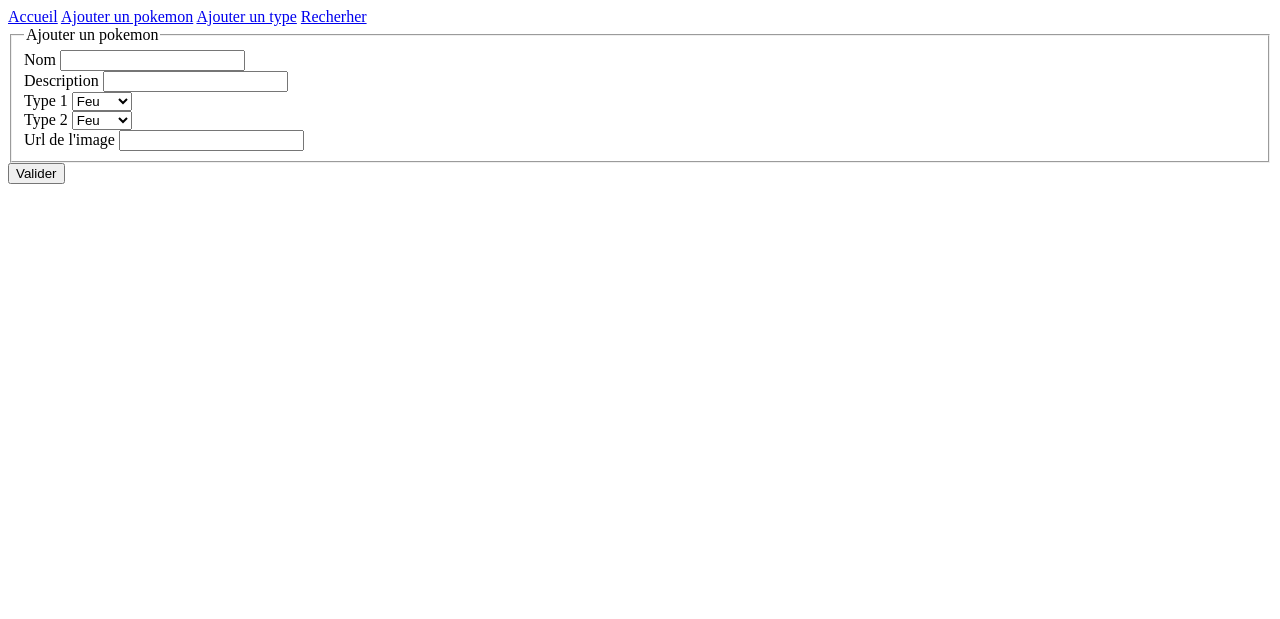
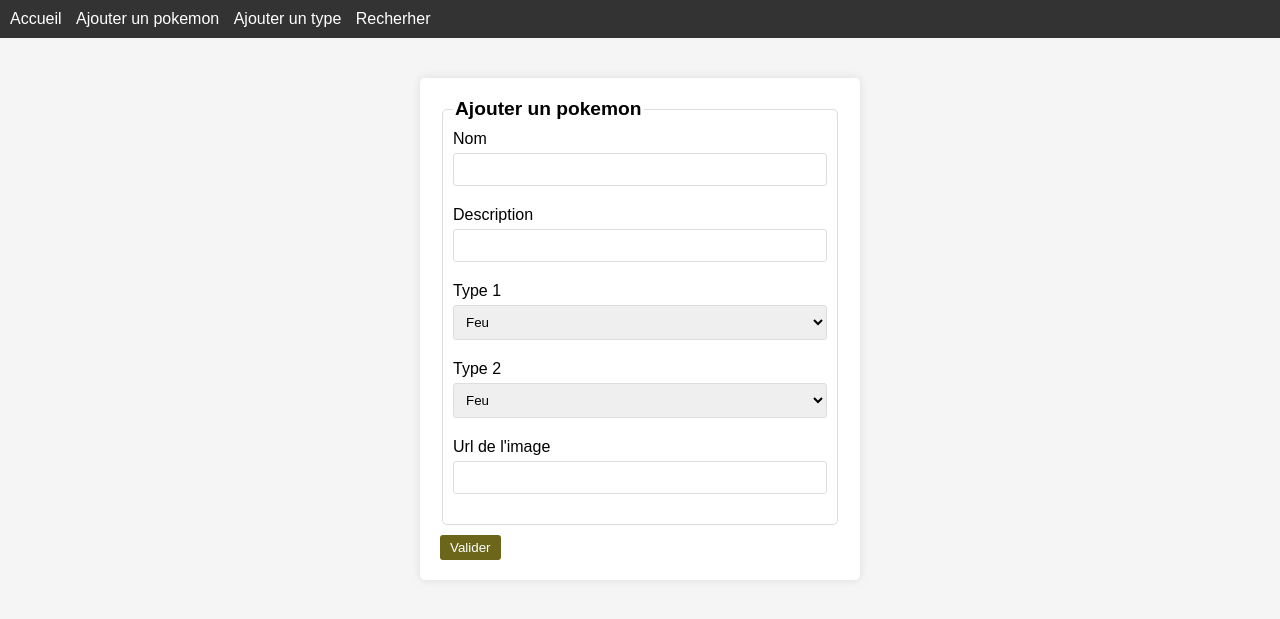
Before and after one commit to EnzoPigeron/2023-2024-R3-01-A1-PIGERON, a PHP site: page /index.php?action=add-pokemon in a window 1280 px wide. Shown: the top 619 px of the page. Run offline with PHP 8.4, Linux system fonts and the light colour scheme.

Commit message:
TP08 | 1.4 Non fonctionnel + css

```diff
--- a/controllers/MainController.php
+++ b/controllers/MainController.php
@@ -23,7 +23,7 @@
         /**
          * Génère la vue search
          */
-        public function search() {
+        public function search() : void {
             $searchView = new View('search');
             $pokemon = new PokemonManager();
             $listPokemon = $pokemon->getAll();
@@ -33,7 +33,7 @@
         /**
          * Génère la vue index après la suppression d'un pokemon
          */
-        public function delete(){
+        public function delete() : void {
             $pokemon = new PokemonManager();
             $listPokemon = $pokemon->getAll();
             $indexView = new View('index');
--- a/controllers/PokemonController.php
+++ b/controllers/PokemonController.php
@@ -1,5 +1,6 @@
 <?php
     require_once "views/View.php";
+    require_once 'models/pokemon.php';
     require_once 'models/PokemonManager.php';
 
     /**
@@ -10,7 +11,7 @@
          * Affiche la vue d'ajout de pokemon
          * @param ?string $message message a afficher s'il existe
          */
-        public function displayAddPokemon(?string $message = null) {
+        public function displayAddPokemon(?string $message = null) : void {
             $AddPokemonView = new View('AddPokemon');
             $AddPokemonView->generer(["message" => $message]);
         }
@@ -30,13 +31,15 @@
         public function addPokemon(array $pokemon) {
             $manager = new PokemonManager();
 
-            $pokemon = $manager->createPokemon(new Pokemon(null, $pokemon['nomEspece'], $pokemon['description'], $pokemon['typeOne'], $pokemon['typeTwo'], $pokemon['urlImg']));
+            $newPokemon = $manager->createPokemon(new Pokemon($pokemon/*null, $pokemon['nomEspece'], $pokemon['description'], $pokemon['typeOne'], $pokemon['typeTwo'], $pokemon['urlImg']*/));
 
             $message = "Echec ajout pokemon";
-            if (isset($pokemon)) $message = "Pokemon ajouté";
+            if (isset($newPokemon)) $message = "Pokemon ajouté";
+
+            $listPokemon = $manager->getAll();
 
             $indexView = new View('Index');
-            $indexView->generer(['nomDresseur' => "Red",'listPokemon' => $manager->getAll(), 'message' => $message]);
+            $indexView->generer(['nomDresseur' => "Red",'listPokemon' => $listPokemon, 'message' => $message]);
         }
     }
 ?>
--- a/controllers/Router/Route/RouteAddPokemon.php
+++ b/controllers/Router/Route/RouteAddPokemon.php
@@ -30,8 +30,21 @@
 
         private function post($params = [])
         {
+            try
+            {
+                $data = [
+                    "nomEspece" => parent::getParam($params, "nomEspece",false),
+                    "description" => parent::getParam($params, "description"),
+                    "typeOne" => parent::getParam($params, "typeOne",false),
+                    "typeTwo" => parent::getParam($params, "typeTwo"),
+                    "urlImg" => parent::getParam($params, "urlImg")
+                ];
+            } catch (Exception $e)
+            {
+                $this->controller->displayAddPokemon($e->getMessage());
+            }
 
+            $this->controller->addPokemon($data);
         }
-
     }
 ?>
--- a/public/css/main.css
+++ b/public/css/main.css
@@ -0,0 +1,110 @@
+body {
+    font-family: Arial, sans-serif;
+    margin: 0;
+    padding: 0;
+    background-color: #f5f5f5;
+}
+
+main {
+    padding: 20px;
+}
+
+h1 {
+    color: #333;
+}
+
+table {
+    width: 100%;
+    border-collapse: collapse;
+    margin-top: 20px;
+}
+
+th, td {
+    border: 1px solid #ddd;
+    padding: 8px;
+    text-align: left;
+}
+
+th {
+    background-color: #f2f2f2;
+}
+
+img {
+    max-width: 100px;
+    height: auto;
+}
+
+button {
+    padding: 5px 10px;
+    background-color: #6b661a;
+    color: white;
+    border: none;
+    border-radius: 3px;
+    cursor: pointer;
+    margin-right: 5px;
+}
+
+button:hover {
+    background-color: #45a049;
+}
+
+header {
+    background-color: #333;
+    color: #fff;
+    padding: 10px;
+}
+
+nav {
+    list-style-type: none;
+    margin: 0;
+    padding: 0;
+}
+
+nav li {
+    display: inline;
+    margin-right: 10px;
+}
+
+nav a {
+    text-decoration: none;
+    color: #fff;
+}
+
+form {
+    max-width: 400px;
+    margin: 20px auto;
+    padding: 20px;
+    background-color: #fff;
+    border-radius: 5px;
+    box-shadow: 0 0 10px rgba(0, 0, 0, 0.1);
+}
+
+fieldset {
+    border: 1px solid #ddd;
+    padding: 10px;
+    margin-bottom: 10px;
+    border-radius: 5px;
+}
+
+legend {
+    font-size: 1.2em;
+    font-weight: bold;
+}
+
+div {
+    margin-bottom: 10px;
+}
+
+label {
+    display: block;
+    margin-bottom: 5px;
+}
+
+input[type="text"], select {
+    width: 100%;
+    padding: 8px;
+    box-sizing: border-box;
+    margin-bottom: 10px;
+    border: 1px solid #ddd;
+    border-radius: 3px;
+}
--- a/views/gabarit.php
+++ b/views/gabarit.php
@@ -12,10 +12,10 @@
 <header>
     <!-- Menu -->
     <nav>
-        <a href="index.php">Accueil</a>
-        <a href="index.php?action=add-pokemon">Ajouter un pokemon</a>
-        <a href="index.php?action=add-type-pokemon">Ajouter un type</a>
-        <a href="index.php?action=search">Recherher</a>
+        <li><a href="index.php">Accueil</a></li>
+        <li><a href="index.php?action=add-pokemon">Ajouter un pokemon</a></li>
+        <li><a href="index.php?action=add-type-pokemon">Ajouter un type</a></li>
+        <li><a href="index.php?action=search">Recherher</a></li>
     </nav>
 </header>
 <!-- #contenu -->
--- a/views/vueAddPokemon.php
+++ b/views/vueAddPokemon.php
@@ -28,7 +28,7 @@
             </div>
             <div>
                 <label for="Type2">Type 2 </label>
-                <select name="Type2" required>
+                <select name="Type2">
                     <option>Feu</option>
 					<option>Eau</option>
 					<option>Plante</option>
@@ -36,7 +36,7 @@
             </div>
             <div>
                 <label for="Img">Url de l'image </label>
-                <input type="text" name="Img" required>
+                <input type="text" name="Img">
             </div>
         </fieldset>
         <button type="submit">Valider</button>
```
Also changed, not shown: views/vueIndex.php (+2 -14 lines).
